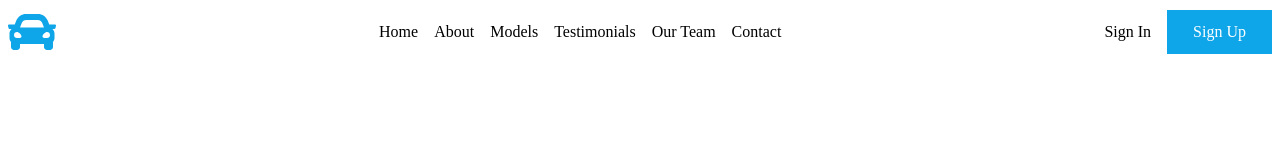
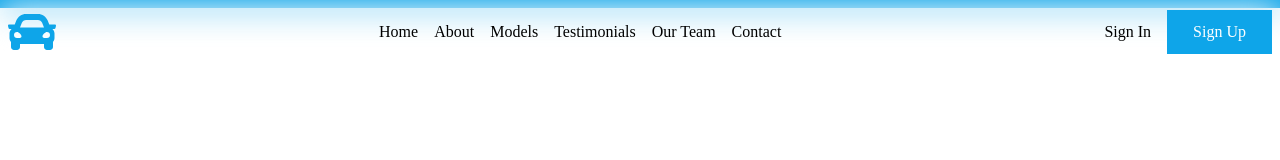
Before and after one commit to samuelmevik/car-rental, a React (Vite) app: page / in a window 1280 px wide. Shown: the top 160 px of the page. Built offline with nearby package versions, Linux system fonts and the light colour scheme.

Commit message:
Misc: Navbar effect

```diff
--- a/src/components/Layout.tsx
+++ b/src/components/Layout.tsx
@@ -6,6 +6,7 @@ function Layout({ children }: { children: React.ReactNode }) {
   return (
     <>
       <Navbar className="h-16" />
+      <div className="fixed -z-50 top-0 right-0 h-2 w-full bg-primary" />
       <Wrapper className="pt-16 min-h-svh">
         {children}
         <Footer />
```
